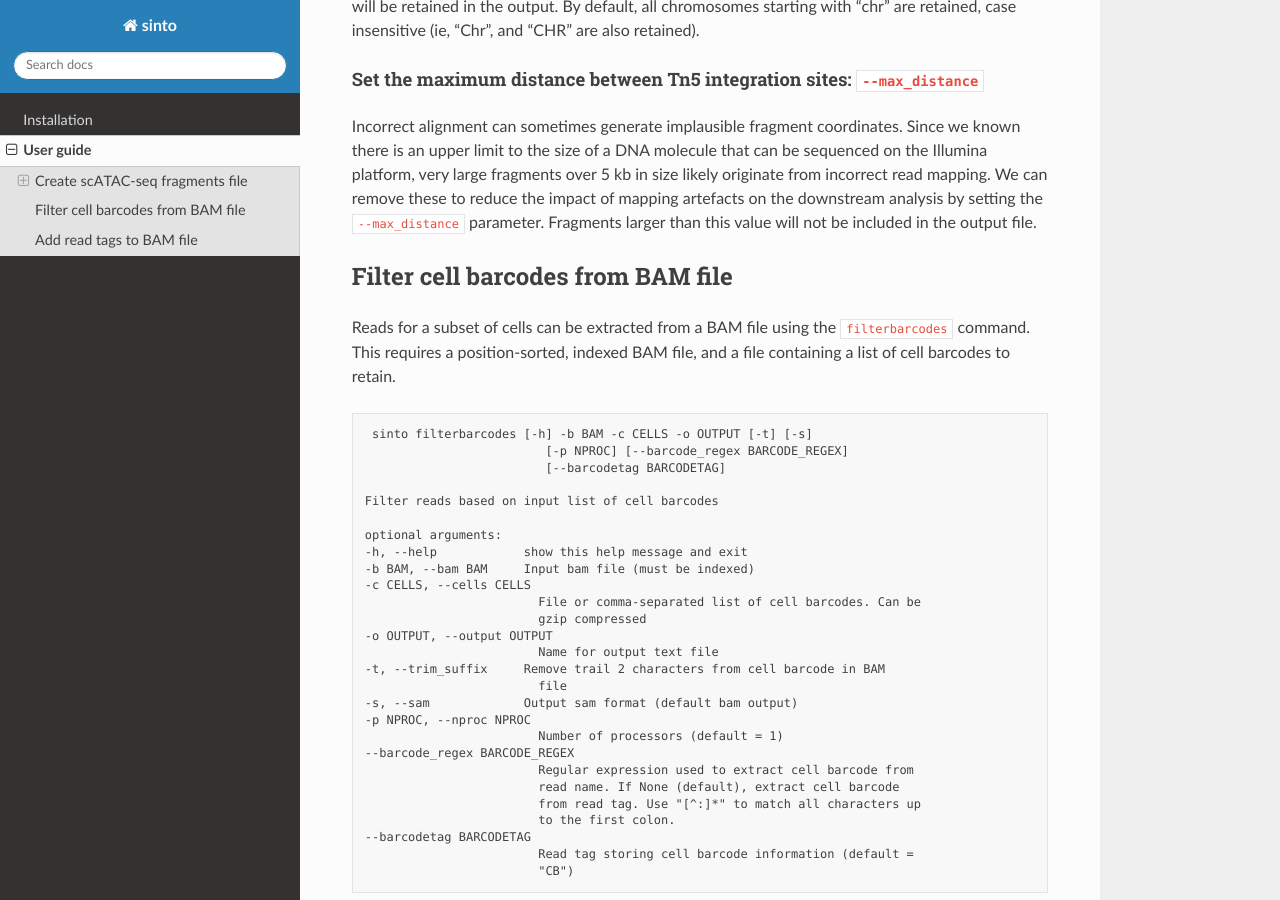
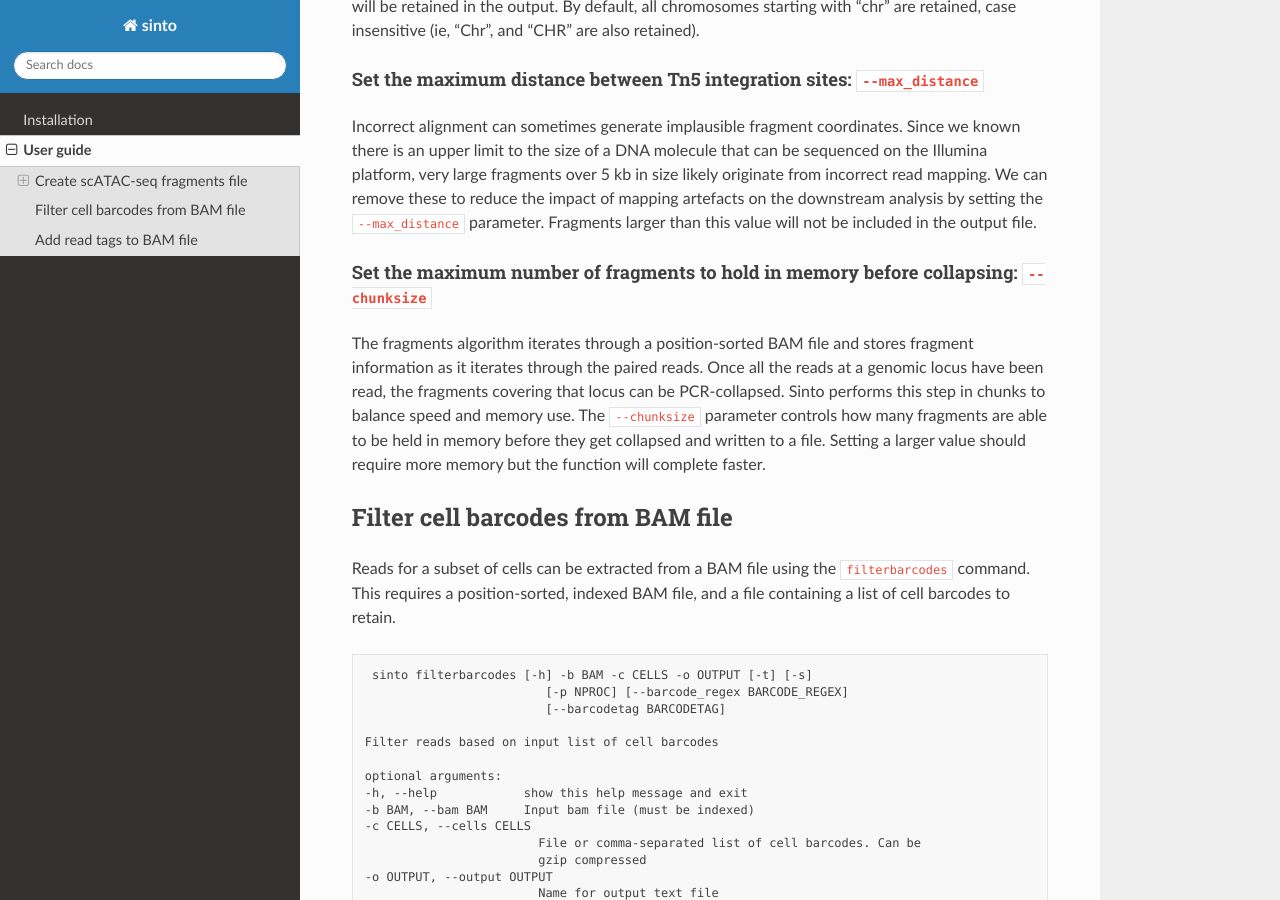
Before and after one commit to timoast/sinto, a Sphinx documentation site: the page built from docs/basic_usage.rst, in a window 1280 px wide and 900 px high, scrolled down 2930 px. Built offline with Sphinx 7.4.7 and the Read the Docs theme 2.0.0, drawn with Linux system fonts in a browser that asks for light colours.

Commit message:
Add description of chunksize parameter

```diff
--- a/docs/basic_usage.rst
+++ b/docs/basic_usage.rst
@@ -170,6 +170,16 @@ to reduce the impact of mapping artefacts on the downstream analysis
 by setting the ``--max_distance`` parameter. Fragments larger than
 this value will not be included in the output file.
 
+Set the maximum number of fragments to hold in memory before collapsing: ``--chunksize``
+________________________________________________________________________________________
+
+The fragments algorithm iterates through a position-sorted BAM file and stores
+fragment information as it iterates through the paired reads. Once all the
+reads at a genomic locus have been read, the fragments covering that locus can
+be PCR-collapsed. Sinto performs this step in chunks to balance speed and memory
+use. The ``--chunksize`` parameter controls how many fragments are able to be
+held in memory before they get collapsed and written to a file. Setting a larger
+value should require more memory but the function will complete faster.
 
 Filter cell barcodes from BAM file
 ----------------------------------
```
